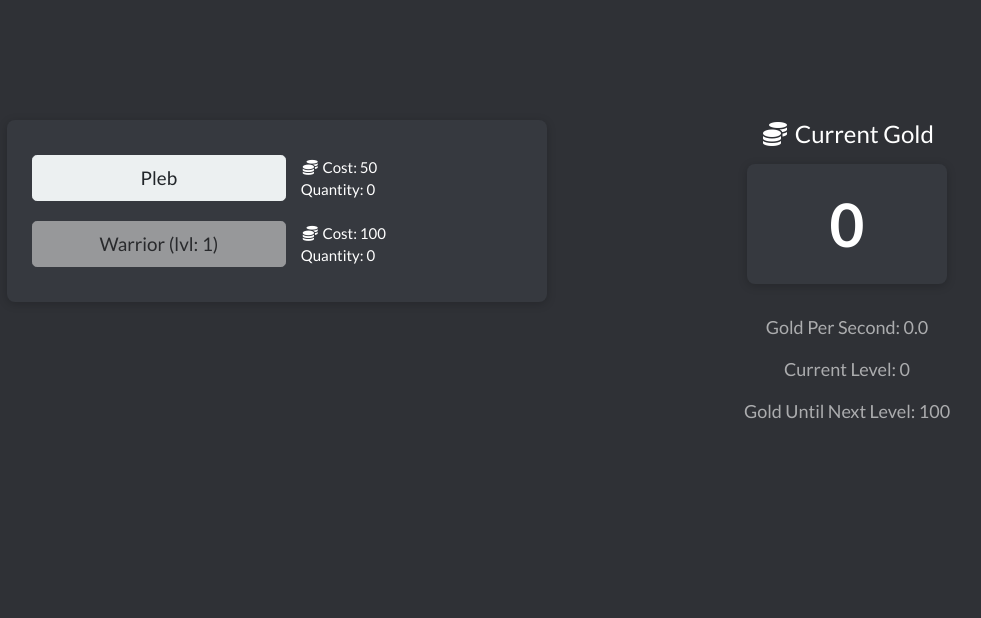
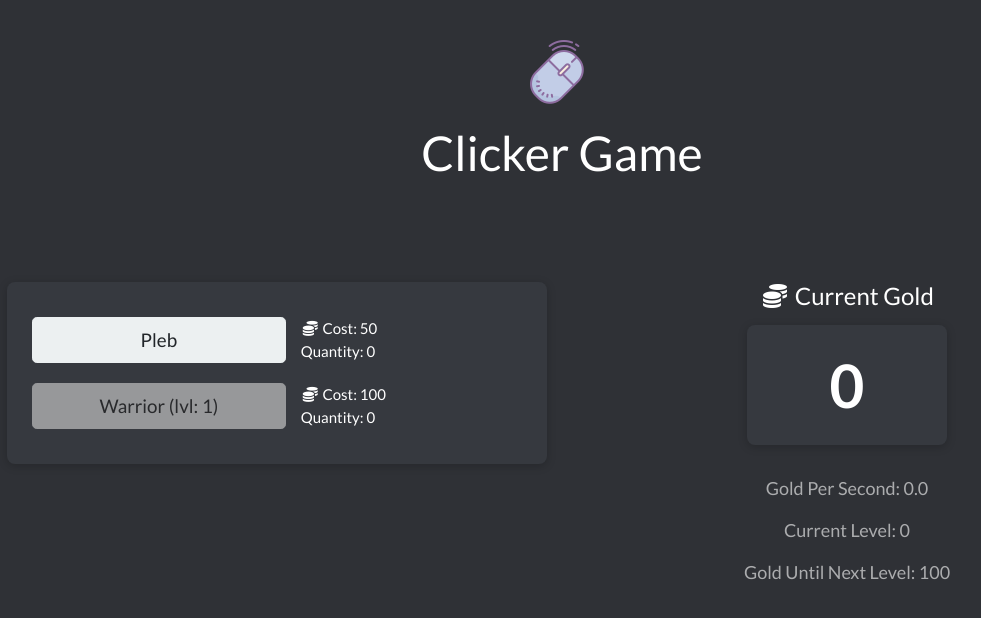
Before and after one commit to Jabser/Clicker-Game, a Vue app: page / in a window 1280 px wide. Shown: the top 618 px of the page, without its empty margins (78-1059 px from the left). Built offline with nearby package versions, Linux system fonts and the light colour scheme.

Commit message:
Favicon + Logo

```diff
--- a/src/App.vue
+++ b/src/App.vue
@@ -1,6 +1,10 @@
 <template>
   <div id="game">
     <div class="container">
+      <div class="header">
+        <img src="./assets/logo.png" class="img-fluid" alt="logo">
+        <h1>Clicker Game</h1>
+      </div>
       <div class="row">
         <div class="col-md-6">
           <Upgrades />
@@ -61,6 +65,16 @@ body {
 }
 
 #game {
-  margin-top: 15vh;
+  margin-top: 5vh;
+
+  .header {
+    text-align: center;
+    color: #fff;
+    margin-bottom: 100px;
+
+    img {
+      margin-bottom: 20px;
+    }
+  }
 }
 </style>
```
Also changed, not shown: src/assets/logo.png (added), 1 other file (tests, documents, lock files or other folders).
